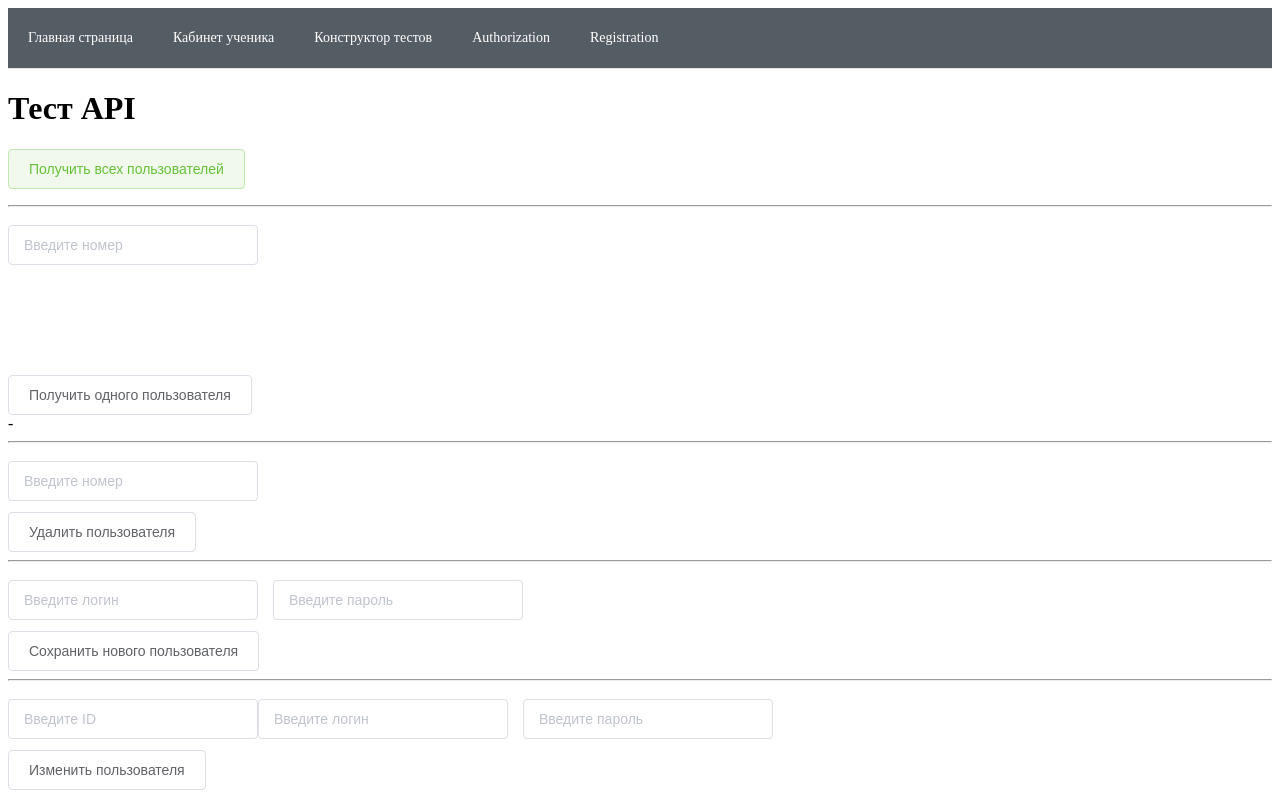
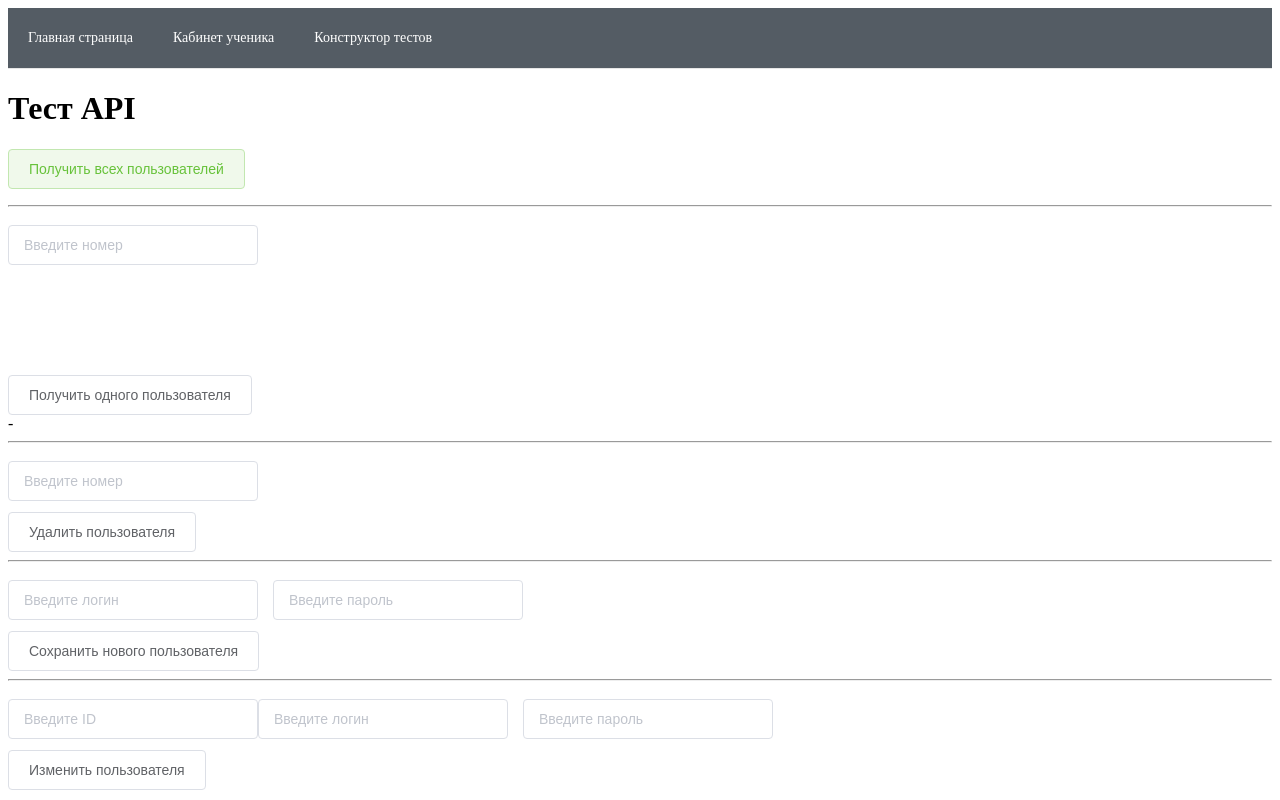
Before and after one commit to RavilGarayev/NISOnlineClient, a Vue app: page / in a window 1280 px wide. Built offline with nearby package versions, Linux system fonts and the light colour scheme.

Commit message:
Revert "Добавил страницы авторизации и регистрации"

```diff
--- a/src/App.vue
+++ b/src/App.vue
@@ -8,17 +8,12 @@
 </template>
 
 <script>
-import Navbar from "./components/Navbar.vue";
-export default {
-  components: { Navbar }
-};
+  import Navbar from './components/Navbar.vue'
+  export default {
+    components: {Navbar}
+  }
 </script>
 
 <style lang="scss">
-@font-face {
-  font-family: "SFProDisplay";
-  src: local("SFProDisplay"),
-    url(/fonts/sanfranciscodisplay-regular-webfont.woff) format("woff");
-}
-@import "~element-plus/lib/theme-chalk/index.css";
+  @import "~element-plus/lib/theme-chalk/index.css"
 </style>
--- a/src/components/Navbar.vue
+++ b/src/components/Navbar.vue
@@ -12,8 +12,6 @@
         <el-menu-item index="/" >Главная страница</el-menu-item>
         <el-menu-item index="/list">Кабинет ученика</el-menu-item>
         <el-menu-item index="/task">Конструктор тестов</el-menu-item>
-        <el-menu-item index="/auth">Authorization</el-menu-item>
-        <el-menu-item index="/registration">Registration</el-menu-item>
         </el-menu>
     </div>
 </template>
@@ -22,7 +20,7 @@
 export default {
     data() {
       return {
-      activeIndex2: "1"
+        activeIndex2: '1'
       };
     },
     methods: {
@@ -30,8 +28,9 @@ export default {
         console.log(key, keyPath);
       }
     }
-};
+}
 </script>
 
 <style lang="scss" scoped>
+
 </style>
--- a/src/main.js
+++ b/src/main.js
@@ -1,6 +1,4 @@
-import {
-    createApp
-} from 'vue'
+import { createApp } from 'vue'
 import App from './App.vue'
 import './registerServiceWorker'
 import router from './router'
--- a/src/router/index.js
+++ b/src/router/index.js
@@ -1,14 +1,10 @@
-import {
-  createRouter,
-  createWebHistory
-} from 'vue-router'
+import { createRouter, createWebHistory } from 'vue-router'
 import Home from '../views/Home.vue'
 import List from '../views/List.vue'
 import Task from '../views/Task.vue'
-import Auth from '../views/Auth.vue'
-import Registration from '../views/Registration.vue'
 
-const routes = [{
+const routes = [
+  {
     path: '/',
     name: 'Home',
     component: Home
@@ -22,16 +18,6 @@ const routes = [{
     path: '/task',
     name: 'task',
     component: Task
-  },
-  {
-    path: '/auth',
-    name: 'auth',
-    component: Auth
-  },
-  {
-    path: '/registration',
-    name: 'registration',
-    component: Registration
   }
 ]
 
```
Also changed, not shown: 1 other file (tests, documents, lock files or other folders). Lines whose indentation alone changed are shown as unchanged.
